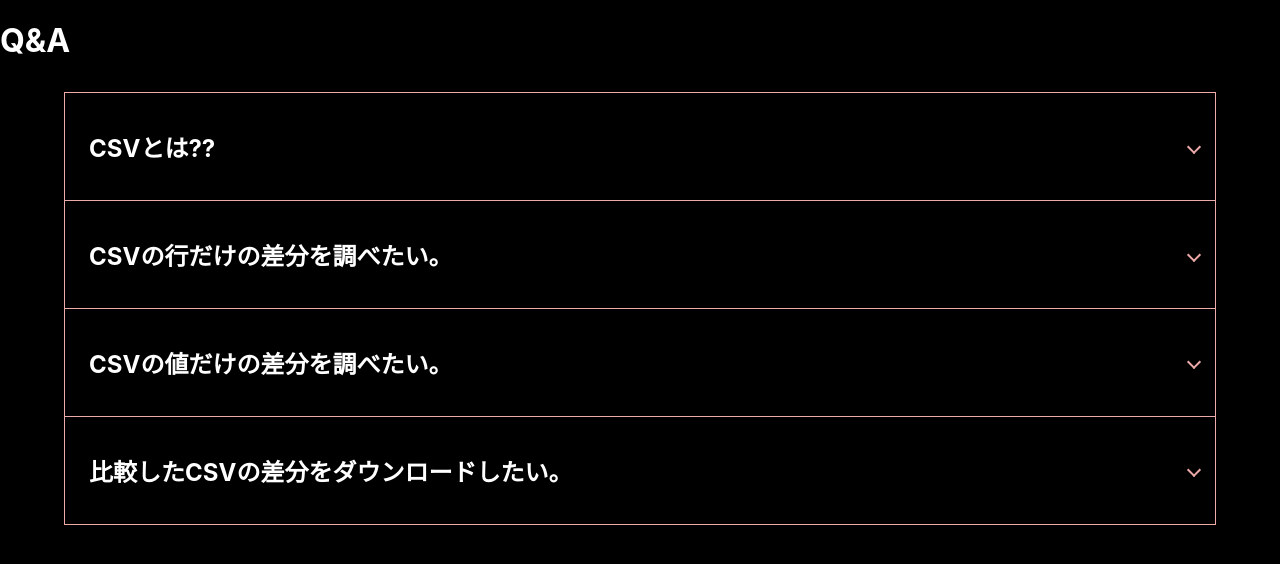
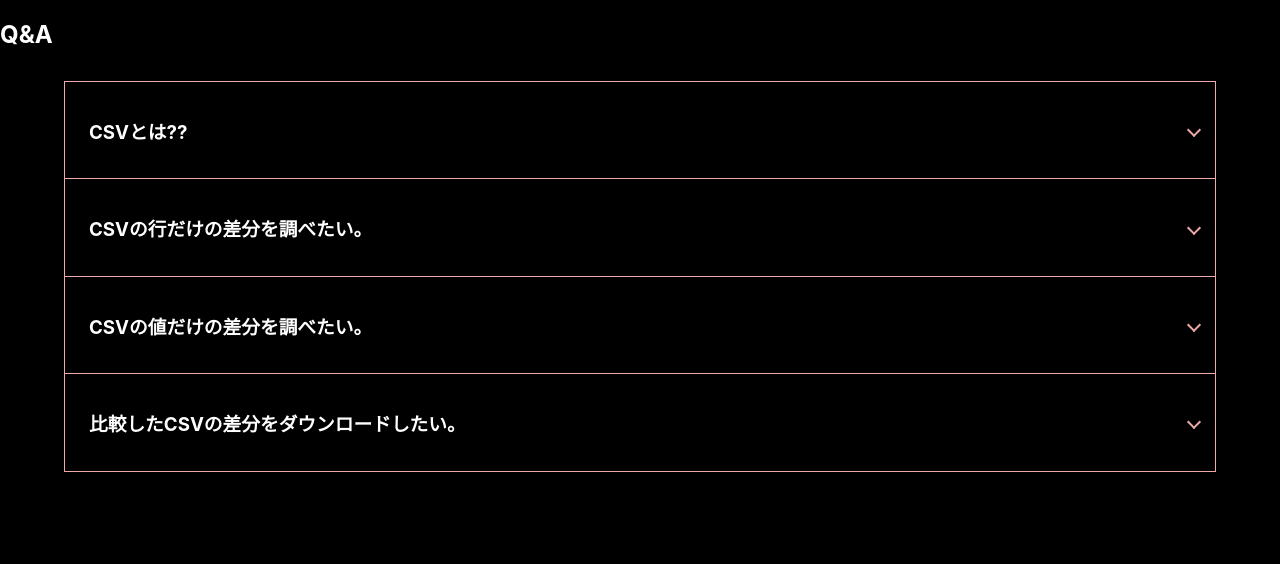
Before and after one commit to mitsu0428/csv-hikakun-prod, a Next.js app: page /components/Accordion in a window 1280 px wide. Shown: the top 564 px of the page. Built offline with nearby package versions, Linux system fonts and the light colour scheme; no server answers.

Commit message:
fix(font size)

```diff
--- a/src/pages/components/Accordion.tsx
+++ b/src/pages/components/Accordion.tsx
@@ -4,13 +4,13 @@ import styles from '../../styles/QuestionAndAnswer.module.css'
 function Accordion() {
   return (
 <div>
-  <h1 className={styles.title}>
+  <h2 className={styles.title}>
     Q&A
-  </h1>
+  </h2>
   <div className={styles.disclosures}>
     <details className={styles.details}>
       <summary className={styles.summary}>
-        <h2>CSVとは??<span className={styles.icon}></span></h2>
+        <h3>CSVとは??<span className={styles.icon}></span></h3>
       </summary>
       <p className={styles.text}>
         comma separated valuesファイルです。カンマによって値が分けられているものを指します。
@@ -18,7 +18,7 @@ function Accordion() {
     </details>
     <details className={styles.details}>
       <summary className={styles.summary}>
-        <h2>CSVの行だけの差分を調べたい。<span className={styles.icon}></span></h2>
+        <h3>CSVの行だけの差分を調べたい。<span className={styles.icon}></span></h3>
       </summary>
       <p className={styles.text}>
         比較したいCSVを二つ選択し、行だけを比較するを押下することで比較することができます。
@@ -26,7 +26,7 @@ function Accordion() {
     </details>
     <details className={styles.details}>
       <summary className={styles.summary}>
-        <h2>CSVの値だけの差分を調べたい。<span className={styles.icon}></span></h2>
+        <h3>CSVの値だけの差分を調べたい。<span className={styles.icon}></span></h3>
       </summary>
       <p className={styles.text}>
         比較したいCSVを二つ選択し、値だけを比較するを押下することで比較することができます。
@@ -34,7 +34,7 @@ function Accordion() {
     </details>
     <details className={styles.details}>
       <summary className={styles.summary}>
-        <h2>比較したCSVの差分をダウンロードしたい。<span className={styles.icon}></span></h2>
+        <h3>比較したCSVの差分をダウンロードしたい。<span className={styles.icon}></span></h3>
       </summary>
       <p className={styles.text}>
         比較を選択した後に、ダウンロードボタンを押すことでCSV出力が可能です。
```
